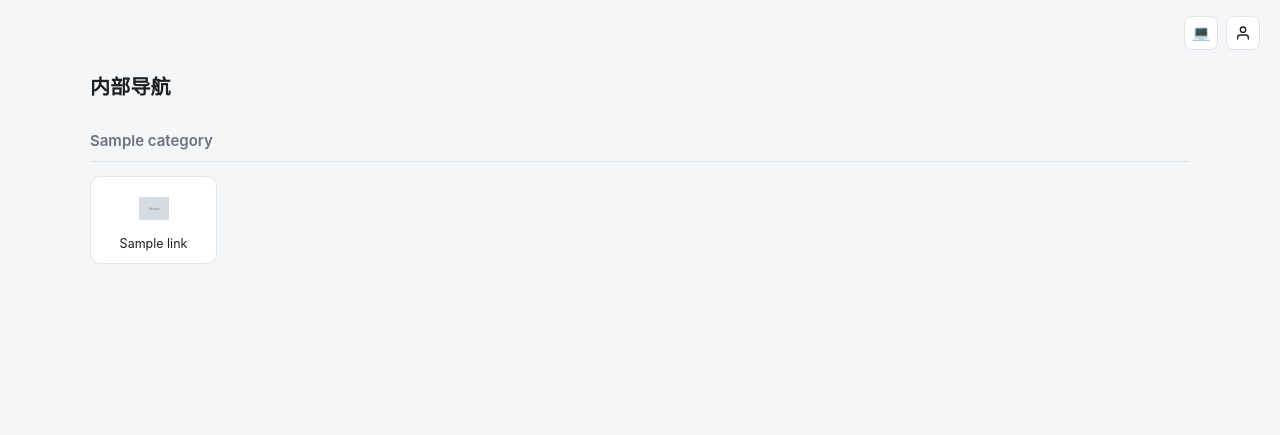
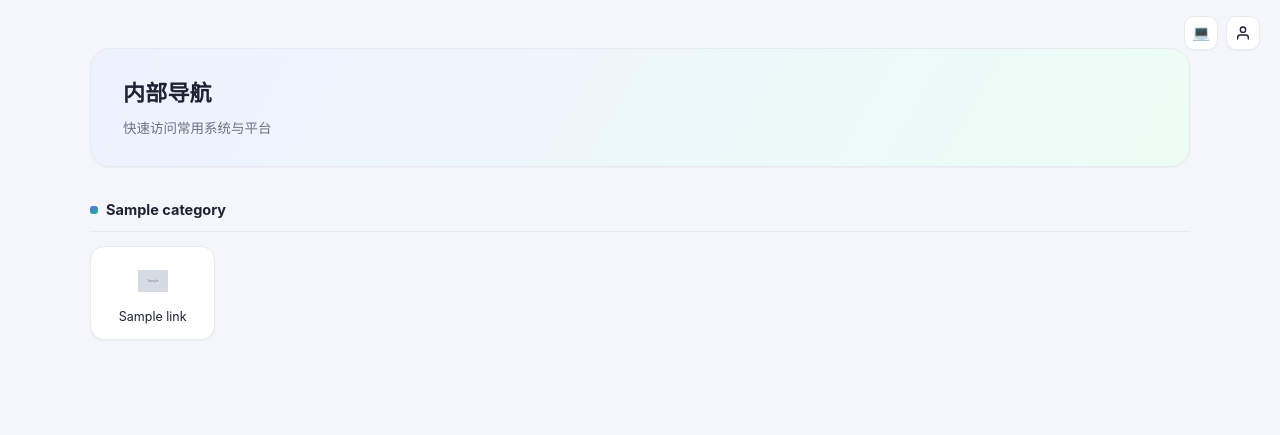
Before and after one commit to lewsuy/nav-portal, a Flask app: page / in a window 1280 px wide. Shown: the top 435 px of the page. Run offline with Flask 3, Linux system fonts and the light colour scheme; tables that the repository leaves empty hold one stand-in row (values such as "Sample post"); grey boxes marked "Sample" are stand-in pictures.

Commit message:
style: 全面重做视觉风格 - 浅色柔和渐变+多彩强调色配色方案

```diff
--- a/app.py
+++ b/app.py
@@ -10,7 +10,7 @@ from favicon import fetch_favicon
 app = Flask(__name__)
 app.secret_key = os.environ.get("NAV_SECRET_KEY") or os.urandom(32)
 
-AVATAR_COLORS = ["#4fd1c5", "#5b8def", "#9b7ede", "#e0a458", "#e2707e", "#67c98e"]
+AVATAR_COLORS = ["#6366f1", "#0ea5e9", "#8b5cf6", "#f59e0b", "#f472b6", "#10b981"]
 
 
 def avatar_style(name):
--- a/static/css/style.css
+++ b/static/css/style.css
@@ -1,31 +1,43 @@
 :root,
-html[data-theme="dark"] {
-  --bg: #12151a;
-  --panel: #191d24;
-  --card: #1f242c;
-  --card-hover: #262c36;
-  --border: #2a2f38;
-  --text: #e7e9ec;
-  --text-dim: #8b93a1;
-  --accent: #4fd1c5;
-  --accent-dim: #2f9d92;
-  --danger: #e2555a;
-  --radius: 10px;
+html[data-theme="light"] {
+  --bg: #f4f6fb;
+  --bg-grad-a: #eef2ff;
+  --bg-grad-b: #ecfdf5;
+  --panel: #ffffff;
+  --card: #ffffff;
+  --card-hover: #f8f9fd;
+  --border: #e8eaf1;
+  --text: #1e2233;
+  --text-dim: #6b7280;
+  --accent: #6366f1;
+  --accent-2: #10b981;
+  --accent-dim: #4f46e5;
+  --accent-soft: rgba(99, 102, 241, 0.12);
+  --danger: #ef4444;
+  --radius: 14px;
+  --shadow-sm: 0 1px 2px rgba(16, 24, 40, 0.04);
+  --shadow-md: 0 10px 28px rgba(30, 34, 51, 0.08);
   --font: -apple-system, BlinkMacSystemFont, "Segoe UI", "PingFang SC",
     "Hiragino Sans GB", "Microsoft YaHei", sans-serif;
 }
 
-html[data-theme="light"] {
-  --bg: #f5f6f8;
-  --panel: #ffffff;
-  --card: #ffffff;
-  --card-hover: #eef0f3;
-  --border: #e1e4e9;
-  --text: #1c1f24;
-  --text-dim: #6b7280;
-  --accent: #0f9c8f;
-  --accent-dim: #0c7d73;
-  --danger: #d1373d;
+html[data-theme="dark"] {
+  --bg: #0f1117;
+  --bg-grad-a: #161a2e;
+  --bg-grad-b: #0f2320;
+  --panel: #171a23;
+  --card: #1c2029;
+  --card-hover: #242835;
+  --border: #2a2f3d;
+  --text: #eef0f5;
+  --text-dim: #9aa0b1;
+  --accent: #818cf8;
+  --accent-2: #34d399;
+  --accent-dim: #6366f1;
+  --accent-soft: rgba(129, 140, 248, 0.16);
+  --danger: #f87171;
+  --shadow-sm: 0 1px 2px rgba(0, 0, 0, 0.2);
+  --shadow-md: 0 10px 28px rgba(0, 0, 0, 0.35);
 }
 
 * { box-sizing: border-box; }
@@ -66,7 +78,7 @@ a { color: inherit; text-decoration: none; }
 
 .brand {
   font-size: 17px;
-  font-weight: 600;
+  font-weight: 700;
   color: var(--text);
   padding: 0 8px 20px;
   letter-spacing: 0.2px;
@@ -88,13 +100,14 @@ a { color: inherit; text-decoration: none; }
 }
 
 .cat-link:hover {
-  background: var(--card);
+  background: var(--card-hover);
   color: var(--text);
 }
 
 .cat-link.active {
-  background: rgba(79, 209, 197, 0.12);
+  background: var(--accent-soft);
   color: var(--accent);
+  font-weight: 600;
 }
 
 .content {
@@ -106,60 +119,88 @@ a { color: inherit; text-decoration: none; }
 .content-standalone {
   max-width: 1180px;
   margin: 0 auto;
-  padding: 72px 40px 60px;
+  padding: 48px 40px 60px;
+}
+
+.hero {
+  background: linear-gradient(120deg, var(--bg-grad-a), var(--bg-grad-b));
+  border: 1px solid var(--border);
+  border-radius: 20px;
+  padding: 28px 32px;
+  margin-bottom: 32px;
+  box-shadow: var(--shadow-sm);
 }
 
 .page-title {
-  font-size: 20px;
-  font-weight: 600;
+  font-size: 22px;
+  font-weight: 700;
   color: var(--text);
-  margin: 0 0 28px;
+  margin: 0;
   letter-spacing: 0.2px;
 }
 
+.page-subtitle {
+  font-size: 13.5px;
+  color: var(--text-dim);
+  margin: 8px 0 0;
+}
+
 .cat-section {
-  margin-bottom: 40px;
+  margin-bottom: 36px;
   scroll-margin-top: 20px;
 }
 
 .cat-section h2 {
-  font-size: 15px;
-  font-weight: 600;
-  color: var(--text-dim);
+  font-size: 14.5px;
+  font-weight: 700;
+  color: var(--text);
   margin: 0 0 14px;
-  padding-bottom: 8px;
+  padding-bottom: 10px;
   border-bottom: 1px solid var(--border);
+  display: flex;
+  align-items: center;
+  gap: 8px;
+}
+
+.cat-section h2::before {
+  content: "";
+  width: 8px;
+  height: 8px;
+  border-radius: 3px;
+  background: linear-gradient(135deg, var(--accent), var(--accent-2));
+  flex-shrink: 0;
 }
 
 .grid {
   display: grid;
-  grid-template-columns: repeat(auto-fill, minmax(112px, 1fr));
-  gap: 12px;
+  grid-template-columns: repeat(auto-fill, minmax(116px, 1fr));
+  gap: 14px;
 }
 
 .card {
   background: var(--card);
   border: 1px solid var(--border);
   border-radius: var(--radius);
-  padding: 14px 8px 10px;
+  padding: 16px 8px 12px;
   display: flex;
   flex-direction: column;
   align-items: center;
-  gap: 8px;
+  gap: 9px;
   text-align: center;
-  transition: background 0.15s, border-color 0.15s, transform 0.1s;
+  box-shadow: var(--shadow-sm);
+  transition: box-shadow 0.15s, border-color 0.15s, transform 0.15s;
 }
 
 .card:hover {
-  background: var(--card-hover);
+  box-shadow: var(--shadow-md);
   border-color: var(--accent-dim);
-  transform: translateY(-1px);
+  transform: translateY(-2px);
 }
 
 .card img {
   width: 36px;
   height: 36px;
-  border-radius: 8px;
+  border-radius: 9px;
   object-fit: contain;
   background: #fff;
   padding: 3px;
@@ -168,13 +209,13 @@ a { color: inherit; text-decoration: none; }
 .icon-fallback {
   width: 36px;
   height: 36px;
-  border-radius: 8px;
+  border-radius: 9px;
   display: flex;
   align-items: center;
   justify-content: center;
   font-size: 15px;
-  font-weight: 600;
-  color: #10131a;
+  font-weight: 700;
+  color: #ffffff;
 }
 
 .card-name {
@@ -210,14 +251,15 @@ a { color: inherit; text-decoration: none; }
   align-items: center;
   justify-content: center;
   border: 1px solid var(--border);
-  border-radius: 8px;
+  border-radius: 10px;
   background: var(--panel);
   color: var(--text);
   cursor: pointer;
-  transition: border-color 0.15s, color 0.15s;
+  box-shadow: var(--shadow-sm);
+  transition: border-color 0.15s, color 0.15s, box-shadow 0.15s;
 }
 
-.topbar-icon-btn:hover { border-color: var(--accent-dim); color: var(--accent); }
+.topbar-icon-btn:hover { border-color: var(--accent-dim); color: var(--accent); box-shadow: var(--shadow-md); }
 
 /* ---------- 主题切换（下拉菜单） ---------- */
 
@@ -230,26 +272,27 @@ a { color: inherit; text-decoration: none; }
   align-items: center;
   justify-content: center;
   border: 1px solid var(--border);
-  border-radius: 8px;
+  border-radius: 10px;
   background: var(--panel);
   color: var(--text);
   font-size: 15px;
   cursor: pointer;
-  transition: border-color 0.15s;
+  box-shadow: var(--shadow-sm);
+  transition: border-color 0.15s, box-shadow 0.15s;
 }
 
-.theme-trigger:hover { border-color: var(--accent-dim); }
+.theme-trigger:hover { border-color: var(--accent-dim); box-shadow: var(--shadow-md); }
 
 .theme-menu {
   position: absolute;
-  top: calc(100% + 6px);
+  top: calc(100% + 8px);
   right: 0;
   min-width: 150px;
   background: var(--panel);
   border: 1px solid var(--border);
-  border-radius: 10px;
+  border-radius: 12px;
   padding: 6px;
-  box-shadow: 0 8px 24px rgba(0, 0, 0, 0.25);
+  box-shadow: var(--shadow-md);
   display: none;
   flex-direction: column;
   gap: 2px;
@@ -264,7 +307,7 @@ a { color: inherit; text-decoration: none; }
   gap: 8px;
   padding: 7px 8px;
   border: none;
-  border-radius: 6px;
+  border-radius: 8px;
   background: transparent;
   color: var(--text-dim);
   font-size: 13px;
@@ -273,8 +316,8 @@ a { color: inherit; text-decoration: none; }
   text-align: left;
 }
 
-.theme-menu-item:hover { background: var(--card); color: var(--text); }
-.theme-menu-item.active { color: var(--accent); }
+.theme-menu-item:hover { background: var(--card-hover); color: var(--text); }
+.theme-menu-item.active { color: var(--accent); background: var(--accent-soft); }
 
 .theme-menu-icon { font-size: 13px; width: 16px; text-align: center; }
 .theme-menu-label { flex: 1; }
@@ -298,4 +341,5 @@ a { color: inherit; text-decoration: none; }
   .cat-nav { flex-direction: row; flex-wrap: wrap; }
   .content { padding: 20px 16px 40px; }
   .content-standalone { padding: 56px 16px 40px; }
+  .hero { padding: 20px 20px; border-radius: 16px; }
 }
--- a/templates/index.html
+++ b/templates/index.html
@@ -12,7 +12,10 @@
 {% include "_topbar.html" %}
 
 <main class="content content-standalone">
-  <h1 class="page-title">内部导航</h1>
+  <div class="hero">
+    <h1 class="page-title">内部导航</h1>
+    <p class="page-subtitle">快速访问常用系统与平台</p>
+  </div>
 
   {% for g in groups %}
   <section class="cat-section" id="cat-{{ g.category.id }}">
```
Also changed, not shown: static/css/admin.css (+40 -27 lines), templates/admin_login.html (+18 -9 lines).
